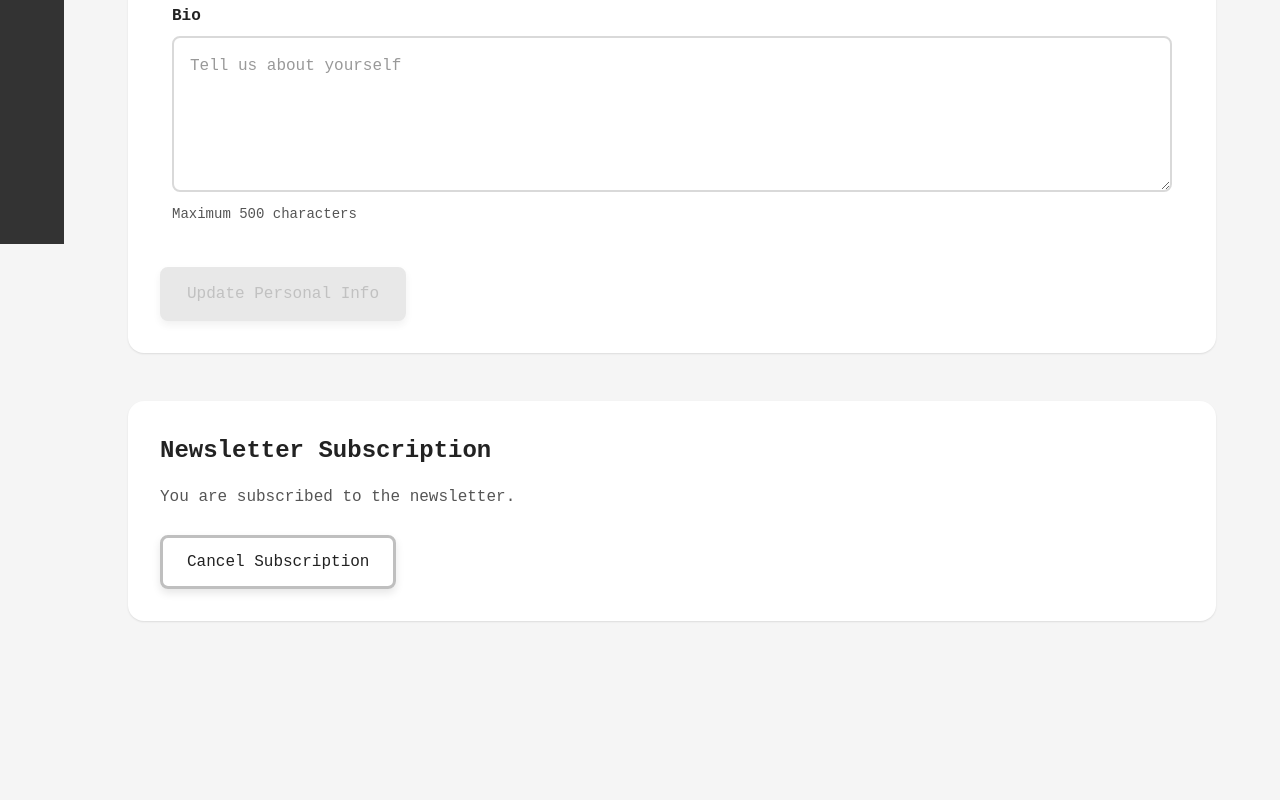
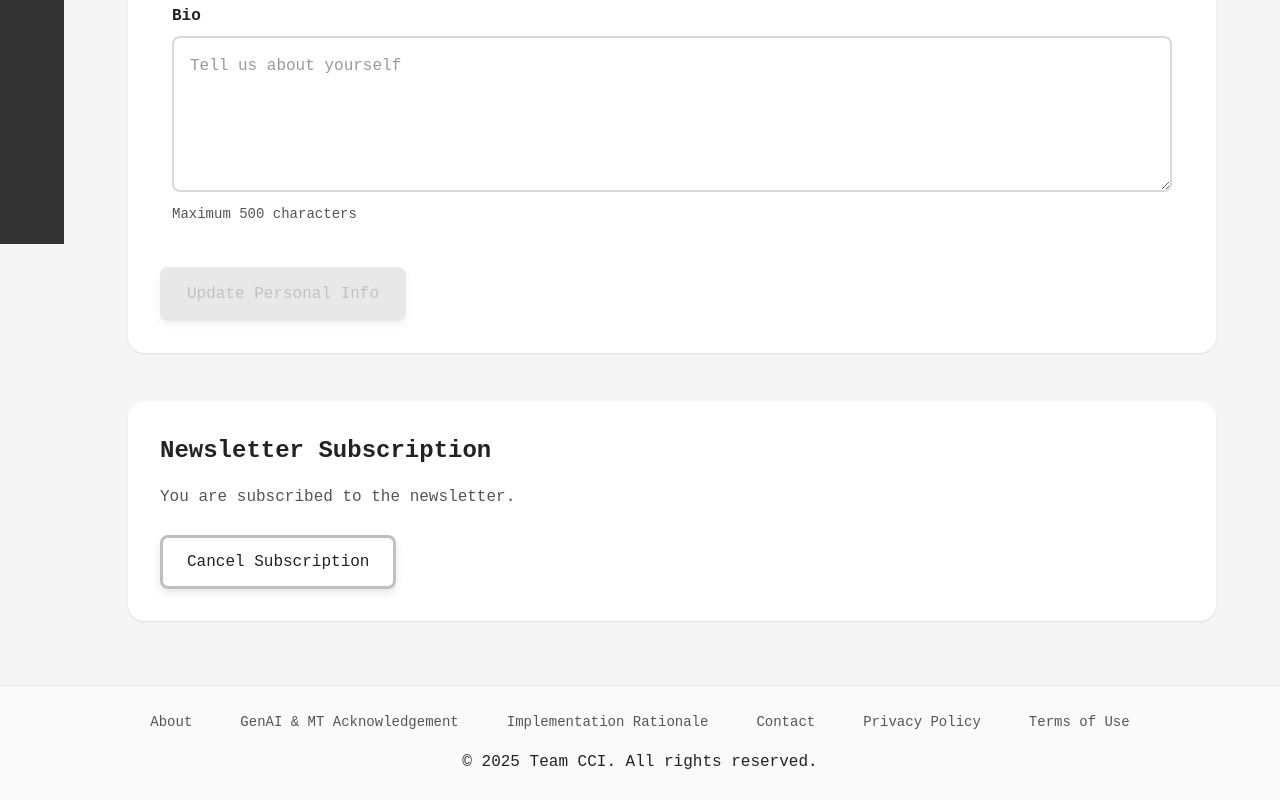
Before and after one commit to L-Joli/deco7140_development, a plain HTML site: page work_phase_4/preferences.html in a window 1280 px wide. Shown: the part 556-1356 px from the top of the page. Before the commit the page ends 1241 px from the top, so only its background shows below. Drawn offline with Linux system fonts and the light colour scheme; no server answers; a web font is replaced by a local one.

Commit message:
add footer to preferences page

```diff
--- a/work_phase_4/css/page_css/preferences.css
+++ b/work_phase_4/css/page_css/preferences.css
@@ -6,6 +6,7 @@
 @import "../component_skeletons/buttons/user_button.css";
 @import "../component_skeletons/form.css";
 @import "../utilities.css";
+@import "../component_skeletons/footer.css";
 
 .preferences-form {
     background-color: var(--color-white);
--- a/work_phase_4/preferences.html
+++ b/work_phase_4/preferences.html
@@ -284,6 +284,48 @@
             </section>
         </main>
 
+        <footer class="site-footer" role="contentinfo">
+            <nav class="footer-nav" aria-label="Footer navigation">
+                <ul class="footer-links">
+                    <li>
+                        <a href="./about.html" aria-label="About Us">About</a>
+                    </li>
+                    <li>
+                        <a
+                            href="./genai_mt_acknowledgement.html"
+                            aria-label="GenAI & MT Acknowledgement"
+                            >GenAI & MT Acknowledgement</a
+                        >
+                    </li>
+                    <li>
+                        <a
+                            href="./implementation_rationale.html"
+                            aria-label="Implementation Rationale"
+                            >Implementation Rationale</a
+                        >
+                    </li>
+                    <li>
+                        <a href="./contact.html" aria-label="Contact Us"
+                            >Contact</a
+                        >
+                    </li>
+                    <li>
+                        <a href="./privacy.html" aria-label="Privacy Policy"
+                            >Privacy Policy</a
+                        >
+                    </li>
+                    <li>
+                        <a href="./terms.html" aria-label="Terms of Use"
+                            >Terms of Use</a
+                        >
+                    </li>
+                </ul>
+            </nav>
+
+            <div class="footer-bottom">
+                <p>&copy; 2025 Team CCI. All rights reserved.</p>
+            </div>
+        </footer>
         <script type="module" src="js/preferences.js"></script>
     </body>
 </html>
```
